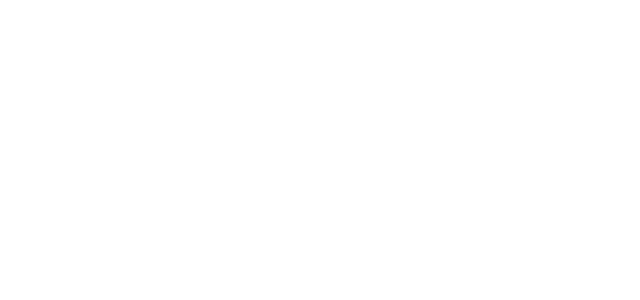
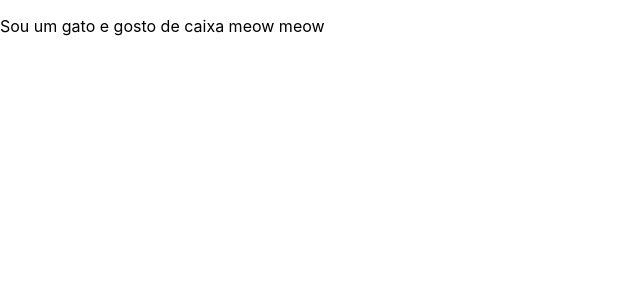
Before and after one commit to vinicius-grandi/cfb-cursos, a React (Create React App) app: page / in a window 1280 px wide. Shown: the top 300 px of the page, without its empty margins (0-640 px from the left). Built offline with nearby package versions, Linux system fonts and the light colour scheme.

Commit message:
estudando props children

```diff
--- a/src/App.js
+++ b/src/App.js
@@ -1,8 +1,13 @@
+import Caixa from "./componentes/Caixa";
+import Gato from "./componentes/Gato";
 
 function App() {
   return (
     <>
-
+      <Caixa>
+        <Gato/>
+        <p>Sou o veneno que coloca este gato em uma superposição quântica, prazer.</p>
+      </Caixa>
     </>
   );
 }
--- /dev/null
+++ b/src/componentes/Caixa.jsx
@@ -0,0 +1,9 @@
+function Caixa(props) {
+    return (
+      <>
+        {props.children[0]}
+      </>
+    );
+  }
+
+export default Caixa;
--- /dev/null
+++ b/src/componentes/Gato.jsx
@@ -0,0 +1,9 @@
+function Gato() {
+    return (
+      <>
+        <p>Sou um gato e gosto de caixa meow meow</p>
+      </>
+    );
+  }
+
+export default Gato
```
